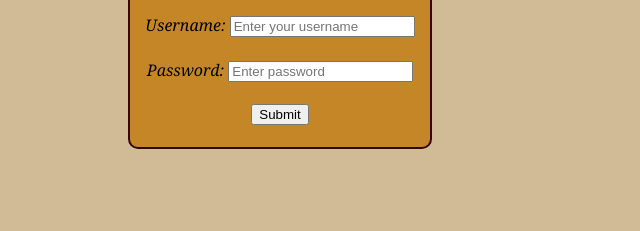
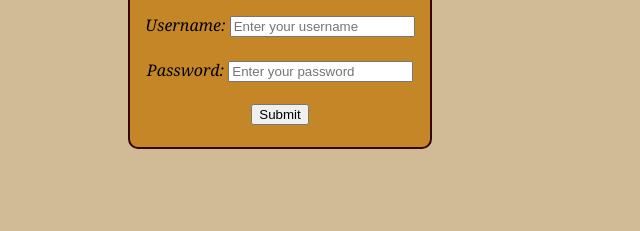
Before and after one commit to sowmi1403/DLF, a plain HTML site: page registration.html in a window 1280 px wide. Shown: the part 407-638 px from the top of the page, 481-1121 px from the left. Drawn offline with Linux system fonts and the light colour scheme.

Commit message:
Update registration.html

```diff
--- a/registration.html
+++ b/registration.html
@@ -22,7 +22,7 @@
         <br>
         <div>
             <label for="Password">Password:</label>
-            <input type="password" id="Password" Placeholder="Enter password" maxlength="8" required>
+            <input type="password" id="Password" Placeholder="Enter your password" maxlength="8" required>
         </div>
         <br>
         <div>
```
